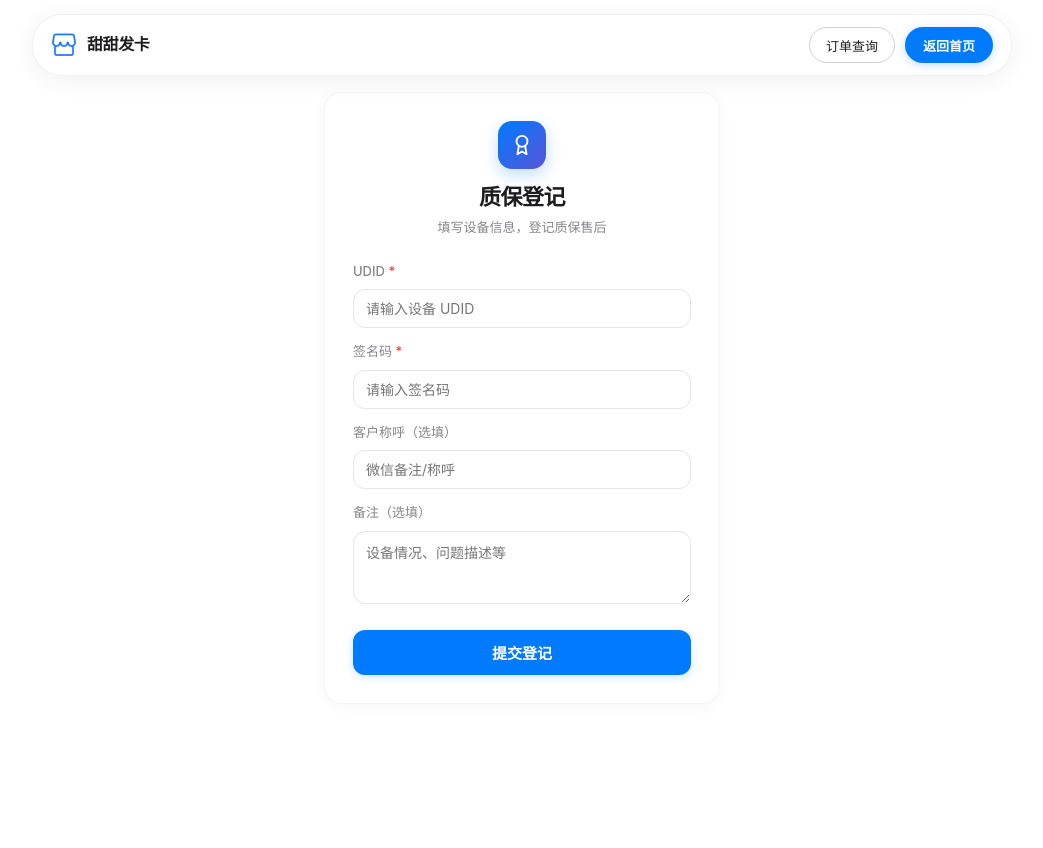
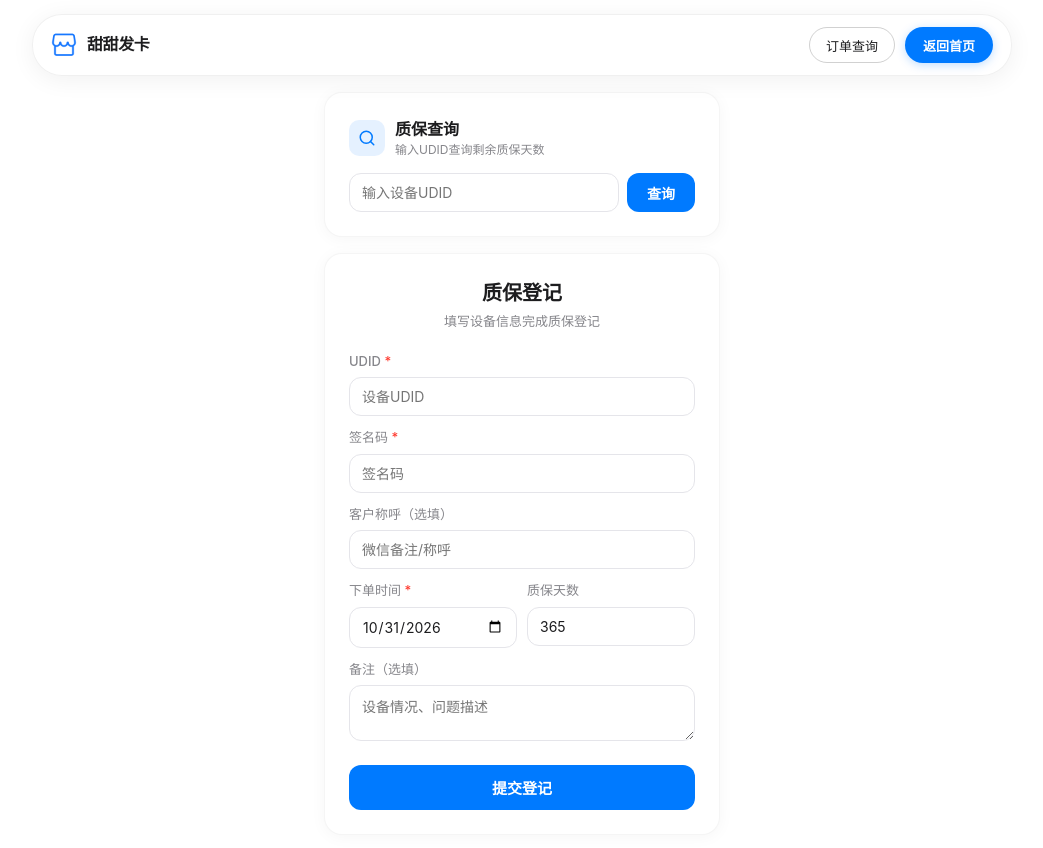
Before and after one commit to iosyyds/faka-store, a Next.js app in the folder web/: page /warranty in a window 1280 px wide. Shown: the top 848 px of the page, without its empty margins (118-1161 px from the left). Before the commit the page ends 800 px from the top, so only its background shows below. Built offline with nearby package versions, Linux system fonts and the light colour scheme.

Commit message:
质保页加查询剩余质保，表单补下单时间和质保天数

```diff
--- a/web/src/app/warranty/page.tsx
+++ b/web/src/app/warranty/page.tsx
@@ -7,12 +7,27 @@ const appleBlue = '#007AFF';
 const appleText = '#1D1D1F';
 const appleSubtext = '#86868B';
 
+interface WarrantyInfo {
+  udid: string; sign_code: string; customer: string; start_date: string;
+  duration_days: number; remain_days: number; status: string; status_label: string; remark: string;
+}
+
 export default function WarrantyPage() {
   const [loaded, setLoaded] = useState(false);
   const [isMobile, setIsMobile] = useState(false);
+
+  // 查询
+  const [queryUdid, setQueryUdid] = useState('');
+  const [querying, setQuerying] = useState(false);
+  const [queryResult, setQueryResult] = useState<WarrantyInfo | null>(null);
+  const [queryErr, setQueryErr] = useState('');
+
+  // 登记
   const [udid, setUdid] = useState('');
   const [signCode, setSignCode] = useState('');
   const [customer, setCustomer] = useState('');
+  const [startDate, setStartDate] = useState('');
+  const [duration, setDuration] = useState('365');
   const [remark, setRemark] = useState('');
   const [loading, setLoading] = useState(false);
   const [err, setErr] = useState('');
@@ -21,6 +36,7 @@ export default function WarrantyPage() {
   useEffect(() => {
     setLoaded(true);
     setIsMobile(window.innerWidth < 768);
+    setStartDate(new Date().toISOString().slice(0, 10));
   }, []);
 
   const inputStyle: React.CSSProperties = {
@@ -29,9 +45,31 @@ export default function WarrantyPage() {
     transition: 'all 0.2s ease',
   };
 
+  const focusStyle = (e: React.FocusEvent<HTMLInputElement | HTMLTextAreaElement>) => {
+    e.currentTarget.style.borderColor = appleBlue;
+    e.currentTarget.style.boxShadow = '0 0 0 3px rgba(0,122,255,0.1)';
+  };
+  const blurStyle = (e: React.FocusEvent<HTMLInputElement | HTMLTextAreaElement>) => {
+    e.currentTarget.style.borderColor = '#E5E5EA';
+    e.currentTarget.style.boxShadow = 'none';
+  };
+
+  async function handleQuery() {
+    if (!queryUdid.trim()) { setQueryErr('请输入UDID'); return; }
+    setQuerying(true); setQueryErr(''); setQueryResult(null);
+    try {
+      const res = await fetch(`${API_BASE}/warranty_query.php?udid=${encodeURIComponent(queryUdid.trim())}`);
+      const data = await res.json();
+      if (data.code === 0 && data.data) setQueryResult(data.data);
+      else setQueryErr(data.msg || '未查询到记录');
+    } catch { setQueryErr('网络异常，请稍后重试'); }
+    finally { setQuerying(false); }
+  }
+
   async function handleSubmit() {
     if (!udid.trim()) { setErr('请填写 UDID'); return; }
     if (!signCode.trim()) { setErr('请填写签名码'); return; }
+    if (!startDate) { setErr('请选择下单时间'); return; }
     setLoading(true); setErr('');
     try {
       const res = await fetch(`${API_BASE}/warranty_add.php`, {
@@ -41,18 +79,25 @@ export default function WarrantyPage() {
           udid: udid.trim(),
           sign_code: signCode.trim(),
           customer: customer.trim(),
+          start_date: startDate,
+          duration_days: parseInt(duration) || 365,
           remark: remark.trim(),
         }),
       });
       const data = await res.json();
-      if (data.code === 0) {
-        setDone(true);
-      } else {
-        setErr(data.msg || '提交失败，请稍后重试');
-      }
-    } catch {
-      setErr('网络异常，请稍后重试');
-    } finally { setLoading(false); }
+      if (data.code === 0) setDone(true);
+      else setErr(data.msg || '提交失败，请稍后重试');
+    } catch { setErr('网络异常，请稍后重试'); }
+    finally { setLoading(false); }
+  }
+
+  function statusColor(s: string) {
+    switch (s) {
+      case 'active': return '#34C759';
+      case 'normal': return '#FF9500';
+      case 'urgent': return '#FF3B30';
+      default: return '#86868B';
+    }
   }
 
   if (!loaded) {
@@ -64,49 +109,95 @@ export default function WarrantyPage() {
       <Navbar primaryText="返回首页" primaryHref="/" secondaryText="订单查询" secondaryHref="/query" />
 
       <div style={{ maxWidth: 440, margin: '0 auto', padding: isMobile ? '82px 16px 40px' : '92px 22px 64px' }}>
+
+        {/* 质保查询 */}
+        <div style={{ background: '#fff', borderRadius: 18, padding: isMobile ? 20 : 24, boxShadow: '0 2px 16px rgba(0,0,0,0.04)', border: '1px solid rgba(0,0,0,0.04)', marginBottom: 16 }}>
+          <div style={{ display: 'flex', alignItems: 'center', gap: 10, marginBottom: 14 }}>
+            <div style={{ width: 36, height: 36, borderRadius: 10, background: 'rgba(0,122,255,0.1)', display: 'flex', alignItems: 'center', justifyContent: 'center' }}>
+              <svg width="18" height="18" viewBox="0 0 24 24" fill="none" stroke={appleBlue} strokeWidth="2" strokeLinecap="round" strokeLinejoin="round"><circle cx="11" cy="11" r="8"/><line x1="21" y1="21" x2="16.65" y2="16.65"/></svg>
+            </div>
+            <div>
+              <div style={{ fontSize: 16, fontWeight: 700 }}>质保查询</div>
+              <div style={{ fontSize: 12, color: appleSubtext }}>输入UDID查询剩余质保天数</div>
+            </div>
+          </div>
+          <div style={{ display: 'flex', gap: 8 }}>
+            <input placeholder="输入设备UDID" value={queryUdid} onChange={(e) => setQueryUdid(e.target.value)}
+              style={{ ...inputStyle, flex: 1 }} onFocus={focusStyle} onBlur={blurStyle}
+              onKeyDown={(e) => e.key === 'Enter' && handleQuery()} />
+            <button onClick={handleQuery} disabled={querying}
+              style={{ padding: '0 20px', borderRadius: 12, border: 'none', background: appleBlue, color: '#fff', fontSize: 14, fontWeight: 600, cursor: querying ? 'not-allowed' : 'pointer', opacity: querying ? 0.6 : 1 }}>
+              {querying ? '查询中' : '查询'}
+            </button>
+          </div>
+          {queryErr && <div style={{ marginTop: 10, fontSize: 13, color: '#FF3B30' }}>{queryErr}</div>}
+
+          {queryResult && (
+            <div style={{ marginTop: 14, padding: 14, background: '#F5F5F7', borderRadius: 12 }}>
+              <div style={{ display: 'flex', justifyContent: 'space-between', alignItems: 'center', marginBottom: 10 }}>
+                <span style={{ fontSize: 13, color: appleSubtext }}>剩余质保</span>
+                <span style={{ padding: '4px 12px', borderRadius: 980, fontSize: 13, fontWeight: 700, color: '#fff', background: statusColor(queryResult.status) }}>
+                  {queryResult.remain_days >= 0 ? `剩 ${queryResult.remain_days} 天` : '已过期'}
+                </span>
+              </div>
+              <div style={{ fontSize: 12, color: appleSubtext, lineHeight: 1.8 }}>
+                <div>开始时间：{queryResult.start_date}</div>
+                <div>质保时长：{queryResult.duration_days} 天</div>
+                <div>当前状态：{queryResult.status_label}</div>
+              </div>
+            </div>
+          )}
+        </div>
+
+        {/* 登记表单 */}
         {done ? (
           <div style={{ background: '#fff', borderRadius: 18, padding: '40px 24px', textAlign: 'center', boxShadow: '0 2px 16px rgba(0,0,0,0.04)', border: '1px solid rgba(0,0,0,0.04)' }}>
             <div style={{ width: 64, height: 64, margin: '0 auto 16px', borderRadius: '50%', background: '#34C759', display: 'flex', alignItems: 'center', justifyContent: 'center' }}>
               <svg width="32" height="32" viewBox="0 0 24 24" fill="none" stroke="#fff" strokeWidth="3" strokeLinecap="round" strokeLinejoin="round"><path d="M20 6 9 17l-5-5"/></svg>
             </div>
             <h2 style={{ fontSize: 20, fontWeight: 700, margin: '0 0 8px' }}>提交成功</h2>
-            <p style={{ fontSize: 14, color: appleSubtext, margin: 0, lineHeight: 1.6 }}>质保信息已登记，我们会尽快为您处理。<br/>如有问题请联系客服。</p>
+            <p style={{ fontSize: 14, color: appleSubtext, margin: 0, lineHeight: 1.6 }}>质保信息已登记，我们会尽快处理。</p>
             <button onClick={() => setDone(false)} style={{ marginTop: 24, padding: '10px 28px', borderRadius: 980, border: 'none', background: appleBlue, color: '#fff', fontSize: 14, fontWeight: 600, cursor: 'pointer' }}>继续登记</button>
           </div>
         ) : (
-          <div style={{ background: '#fff', borderRadius: 18, padding: isMobile ? 20 : 28, boxShadow: '0 2px 16px rgba(0,0,0,0.04)', border: '1px solid rgba(0,0,0,0.04)' }}>
-            <div style={{ textAlign: 'center', marginBottom: 24 }}>
-              <div style={{ width: 48, height: 48, margin: '0 auto 12px', borderRadius: 14, background: 'linear-gradient(135deg,#007AFF,#5856D6)', display: 'flex', alignItems: 'center', justifyContent: 'center', boxShadow: '0 6px 16px rgba(0,122,255,0.25)' }}>
-                <svg width="22" height="22" viewBox="0 0 24 24" fill="none" stroke="#fff" strokeWidth="2" strokeLinecap="round" strokeLinejoin="round"><circle cx="12" cy="8" r="6"/><path d="M15.5 13.5 17 22l-5-3-5 3 1.5-8.5"/></svg>
-              </div>
-              <h2 style={{ fontSize: 22, fontWeight: 700, margin: '0 0 4px', letterSpacing: -0.5 }}>质保登记</h2>
-              <p style={{ fontSize: 13, color: appleSubtext, margin: 0 }}>填写设备信息，登记质保售后</p>
+          <div style={{ background: '#fff', borderRadius: 18, padding: isMobile ? 20 : 24, boxShadow: '0 2px 16px rgba(0,0,0,0.04)', border: '1px solid rgba(0,0,0,0.04)' }}>
+            <div style={{ textAlign: 'center', marginBottom: 20 }}>
+              <h2 style={{ fontSize: 20, fontWeight: 700, margin: '0 0 4px' }}>质保登记</h2>
+              <p style={{ fontSize: 13, color: appleSubtext, margin: 0 }}>填写设备信息完成质保登记</p>
             </div>
 
             {err && (
-              <div style={{ marginBottom: 16, padding: '12px 14px', background: 'rgba(255,59,48,0.08)', borderRadius: 12, display: 'flex', alignItems: 'center', gap: 10 }}>
-                <svg width="18" height="18" viewBox="0 0 24 24" fill="none" stroke="#FF3B30" strokeWidth="2" strokeLinecap="round" strokeLinejoin="round" style={{ flexShrink: 0 }}><circle cx="12" cy="12" r="10"/><line x1="12" y1="8" x2="12" y2="12"/><line x1="12" y1="16" x2="12.01" y2="16"/></svg>
-                <span style={{ fontSize: 13, color: '#FF3B30', fontWeight: 500 }}>{err}</span>
-              </div>
+              <div style={{ marginBottom: 14, padding: '10px 12px', background: 'rgba(255,59,48,0.08)', borderRadius: 10, fontSize: 13, color: '#FF3B30', fontWeight: 500 }}>{err}</div>
             )}
 
-            <div style={{ marginBottom: 14 }}>
-              <label style={{ display: 'block', fontSize: 13, fontWeight: 500, color: appleSubtext, marginBottom: 8 }}>UDID <span style={{ color: '#FF3B30' }}>*</span></label>
-              <input placeholder="请输入设备 UDID" value={udid} onChange={(e) => setUdid(e.target.value)} style={inputStyle} onFocus={(e) => { e.currentTarget.style.borderColor = appleBlue; e.currentTarget.style.boxShadow = '0 0 0 3px rgba(0,122,255,0.1)'; }} onBlur={(e) => { e.currentTarget.style.borderColor = '#E5E5EA'; e.currentTarget.style.boxShadow = 'none'; }} />
+            <div style={{ marginBottom: 12 }}>
+              <label style={{ display: 'block', fontSize: 13, fontWeight: 500, color: appleSubtext, marginBottom: 6 }}>UDID <span style={{ color: '#FF3B30' }}>*</span></label>
+              <input placeholder="设备UDID" value={udid} onChange={(e) => setUdid(e.target.value)} style={inputStyle} onFocus={focusStyle} onBlur={blurStyle} />
             </div>
-            <div style={{ marginBottom: 14 }}>
-              <label style={{ display: 'block', fontSize: 13, fontWeight: 500, color: appleSubtext, marginBottom: 8 }}>签名码 <span style={{ color: '#FF3B30' }}>*</span></label>
-              <input placeholder="请输入签名码" value={signCode} onChange={(e) => setSignCode(e.target.value)} style={inputStyle} onFocus={(e) => { e.currentTarget.style.borderColor = appleBlue; e.currentTarget.style.boxShadow = '0 0 0 3px rgba(0,122,255,0.1)'; }} onBlur={(e) => { e.currentTarget.style.borderColor = '#E5E5EA'; e.currentTarget.style.boxShadow = 'none'; }} />
+            <div style={{ marginBottom: 12 }}>
+              <label style={{ display: 'block', fontSize: 13, fontWeight: 500, color: appleSubtext, marginBottom: 6 }}>签名码 <span style={{ color: '#FF3B30' }}>*</span></label>
+              <input placeholder="签名码" value={signCode} onChange={(e) => setSignCode(e.target.value)} style={inputStyle} onFocus={focusStyle} onBlur={blurStyle} />
             </div>
-            <div style={{ marginBottom: 14 }}>
-              <label style={{ display: 'block', fontSize: 13, fontWeight: 500, color: appleSubtext, marginBottom: 8 }}>客户称呼（选填）</label>
-              <input placeholder="微信备注/称呼" value={customer} onChange={(e) => setCustomer(e.target.value)} style={inputStyle} onFocus={(e) => { e.currentTarget.style.borderColor = appleBlue; e.currentTarget.style.boxShadow = '0 0 0 3px rgba(0,122,255,0.1)'; }} onBlur={(e) => { e.currentTarget.style.borderColor = '#E5E5EA'; e.currentTarget.style.boxShadow = 'none'; }} />
+            <div style={{ marginBottom: 12 }}>
+              <label style={{ display: 'block', fontSize: 13, fontWeight: 500, color: appleSubtext, marginBottom: 6 }}>客户称呼（选填）</label>
+              <input placeholder="微信备注/称呼" value={customer} onChange={(e) => setCustomer(e.target.value)} style={inputStyle} onFocus={focusStyle} onBlur={blurStyle} />
             </div>
-            <div style={{ marginBottom: 20 }}>
-              <label style={{ display: 'block', fontSize: 13, fontWeight: 500, color: appleSubtext, marginBottom: 8 }}>备注（选填）</label>
-              <textarea placeholder="设备情况、问题描述等" value={remark} onChange={(e) => setRemark(e.target.value)} rows={3} style={{ ...inputStyle, resize: 'vertical', fontFamily: 'inherit' }} onFocus={(e) => { e.currentTarget.style.borderColor = appleBlue; e.currentTarget.style.boxShadow = '0 0 0 3px rgba(0,122,255,0.1)'; }} onBlur={(e) => { e.currentTarget.style.borderColor = '#E5E5EA'; e.currentTarget.style.boxShadow = 'none'; }} />
+            <div style={{ display: 'flex', gap: 10, marginBottom: 12 }}>
+              <div style={{ flex: 1 }}>
+                <label style={{ display: 'block', fontSize: 13, fontWeight: 500, color: appleSubtext, marginBottom: 6 }}>下单时间 <span style={{ color: '#FF3B30' }}>*</span></label>
+                <input type="date" value={startDate} onChange={(e) => setStartDate(e.target.value)} style={inputStyle} onFocus={focusStyle} onBlur={blurStyle} />
+              </div>
+              <div style={{ flex: 1 }}>
+                <label style={{ display: 'block', fontSize: 13, fontWeight: 500, color: appleSubtext, marginBottom: 6 }}>质保天数</label>
+                <input type="number" value={duration} onChange={(e) => setDuration(e.target.value)} min="1" style={inputStyle} onFocus={focusStyle} onBlur={blurStyle} />
+              </div>
             </div>
-            <button onClick={handleSubmit} disabled={loading} style={{ width: '100%', padding: '12px', borderRadius: 12, border: 'none', background: appleBlue, color: '#fff', fontSize: 15, fontWeight: 600, cursor: loading ? 'not-allowed' : 'pointer', opacity: loading ? 0.6 : 1, boxShadow: '0 2px 8px rgba(0,122,255,0.2)', transition: 'all 0.2s ease' }}>
+            <div style={{ marginBottom: 18 }}>
+              <label style={{ display: 'block', fontSize: 13, fontWeight: 500, color: appleSubtext, marginBottom: 6 }}>备注（选填）</label>
+              <textarea placeholder="设备情况、问题描述" value={remark} onChange={(e) => setRemark(e.target.value)} rows={2} style={{ ...inputStyle, resize: 'vertical', fontFamily: 'inherit' }} onFocus={focusStyle} onBlur={blurStyle} />
+            </div>
+            <button onClick={handleSubmit} disabled={loading}
+              style={{ width: '100%', padding: '12px', borderRadius: 12, border: 'none', background: appleBlue, color: '#fff', fontSize: 15, fontWeight: 600, cursor: loading ? 'not-allowed' : 'pointer', opacity: loading ? 0.6 : 1 }}>
               {loading ? '提交中...' : '提交登记'}
             </button>
           </div>
```
